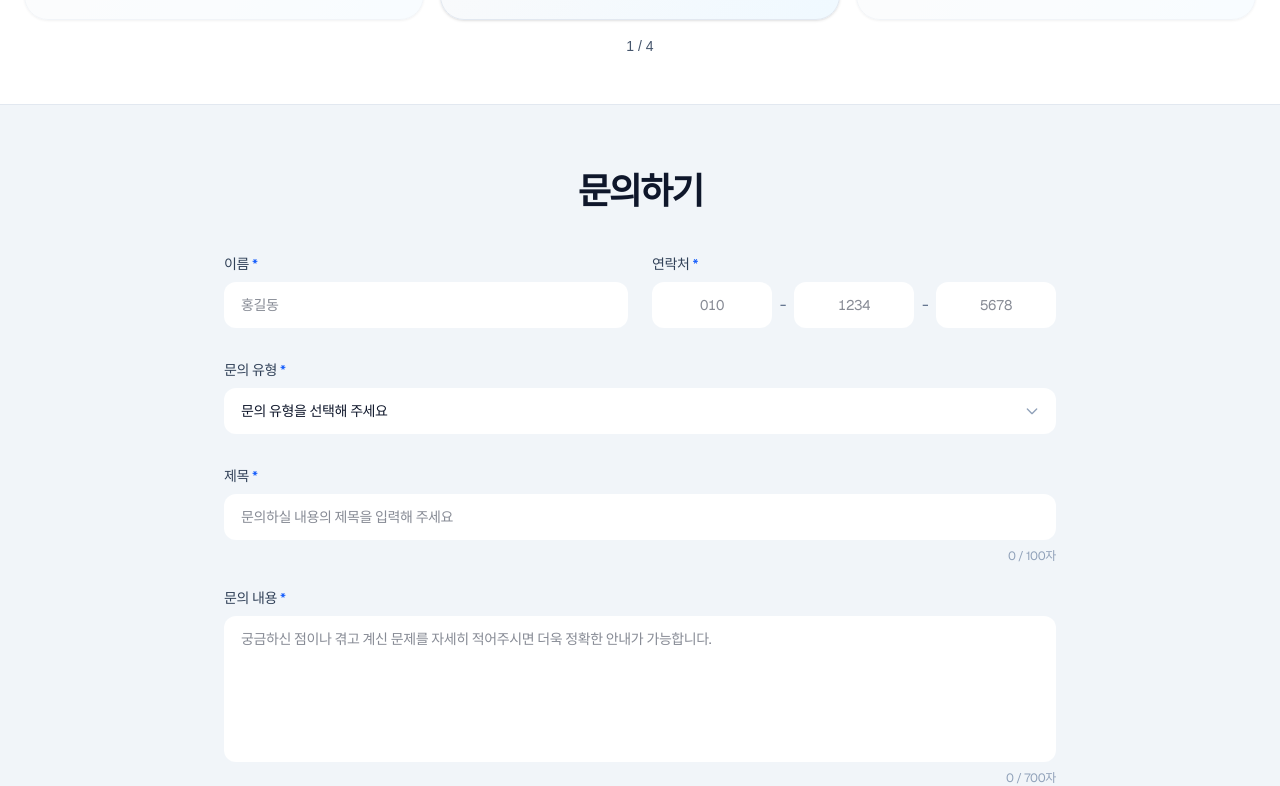
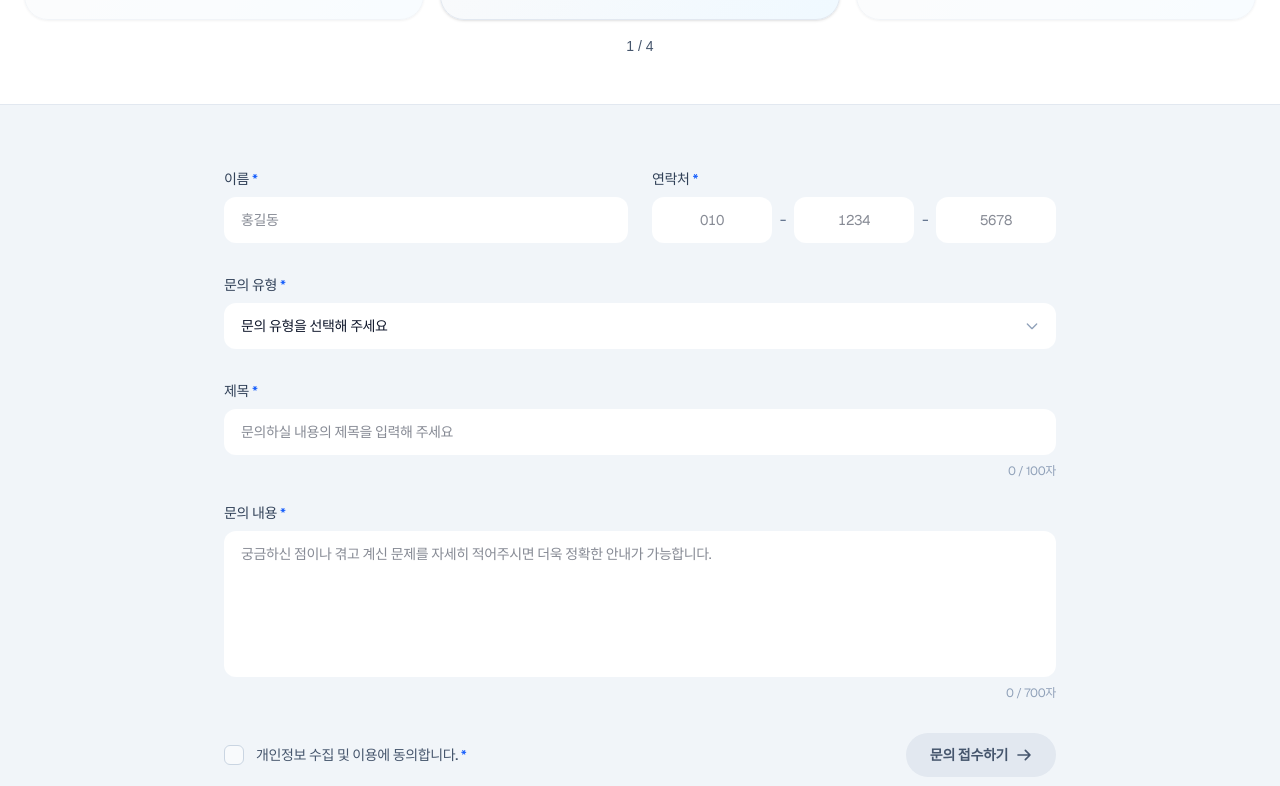
Before and after one commit to jeongjiyun777-ui/j-academy, a Next.js app in the folder frontend/: page / in a window 1280 px wide. Shown: the part 2481-3267 px from the top of the page. Built offline with nearby package versions, Linux system fonts and the light colour scheme.

Commit message:
홈 본문에 문의 입력폼만 직접 배치

```diff
--- a/frontend/app/(components)/inquiries/InquiryForm.tsx
+++ b/frontend/app/(components)/inquiries/InquiryForm.tsx
@@ -11,7 +11,12 @@ interface InquiryPayload {
 }
 
 
-export default function InquiryForm() {
+interface InquiryFormProps {
+  id?: string;
+  className?: string;
+}
+
+export default function InquiryForm({ id, className = "" }: InquiryFormProps) {
   const [inquiryType, setInquiryType] = useState("");
   const [name, setName] = useState("");
   const [phoneFirst, setPhoneFirst] = useState("");
@@ -117,7 +122,7 @@ export default function InquiryForm() {
   }
 
   return (
-    <form onSubmit={handleInquirySubmit} className="flex w-full flex-col gap-7 font-sans tracking-tight sm:gap-8">
+    <form id={id} aria-label="문의하기" onSubmit={handleInquirySubmit} className={`flex w-full flex-col gap-7 font-sans tracking-tight sm:gap-8 ${className}`}>
       <div className="grid grid-cols-1 gap-6 md:grid-cols-2">
         <div className="flex flex-col gap-2">
           <label htmlFor="name" className="text-sm font-medium text-slate-700">
--- a/frontend/app/page.tsx
+++ b/frontend/app/page.tsx
@@ -7,15 +7,7 @@ export default function Home() {
     <main className="min-h-screen w-full bg-slate-100 pb-6">
       <HomeSections />
 
-      <h2
-        id="inquiries"
-        className="scroll-mt-64 px-5 pt-12 text-center font-sans text-3xl font-semibold leading-tight tracking-[-0.055em] text-slate-900 sm:pt-16 sm:text-4xl md:scroll-mt-44 lg:scroll-mt-36"
-      >
-        문의하기
-      </h2>
-      <div className="mx-auto mt-8 w-full max-w-4xl px-5 pb-12 sm:mt-10 sm:px-8 sm:pb-16">
-        <InquiryForm />
-      </div>
+      <InquiryForm id="inquiries" className="mx-auto max-w-4xl scroll-mt-64 px-5 py-12 sm:px-8 sm:py-16 md:scroll-mt-44 lg:scroll-mt-36" />
 
       <section
         id="notice"
```
